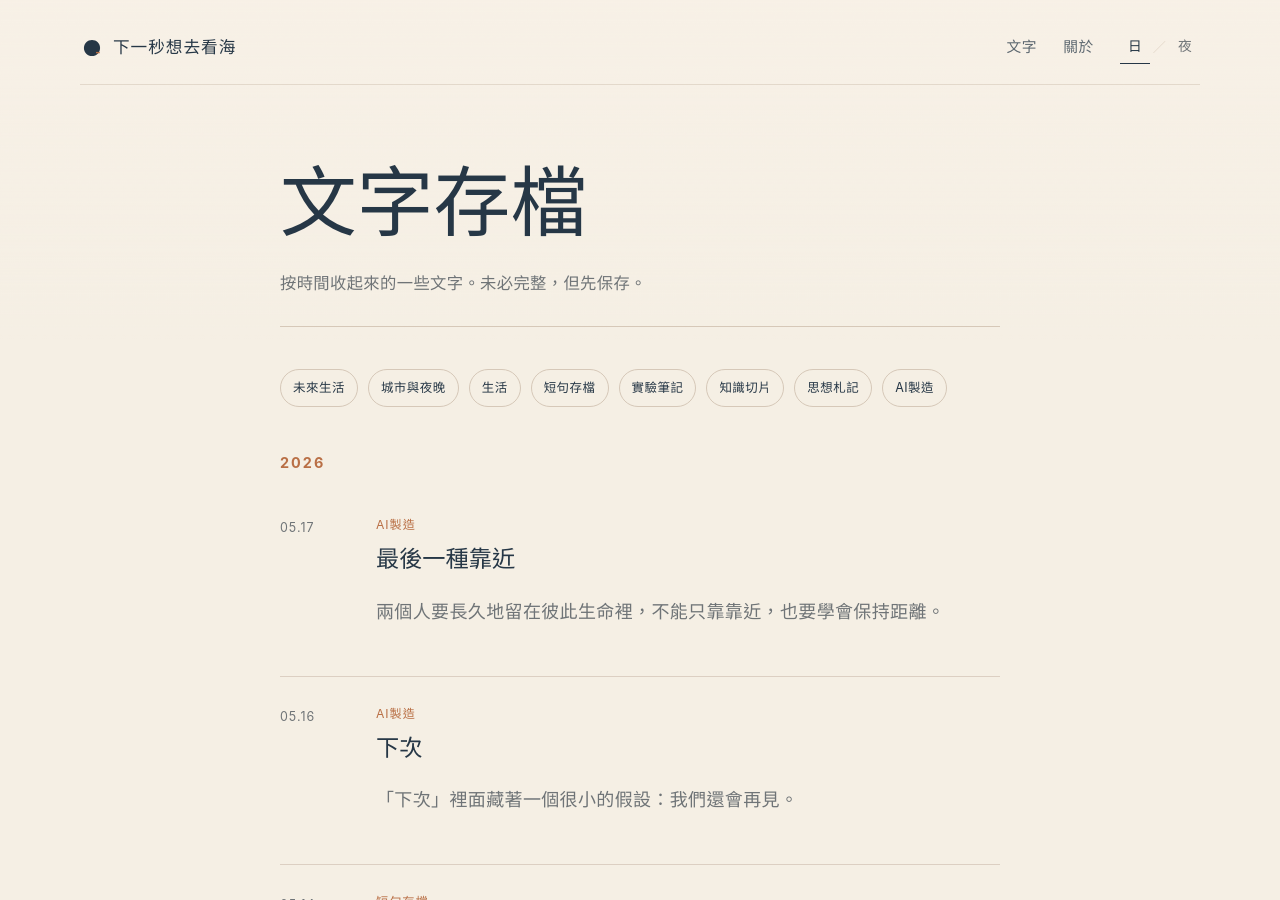
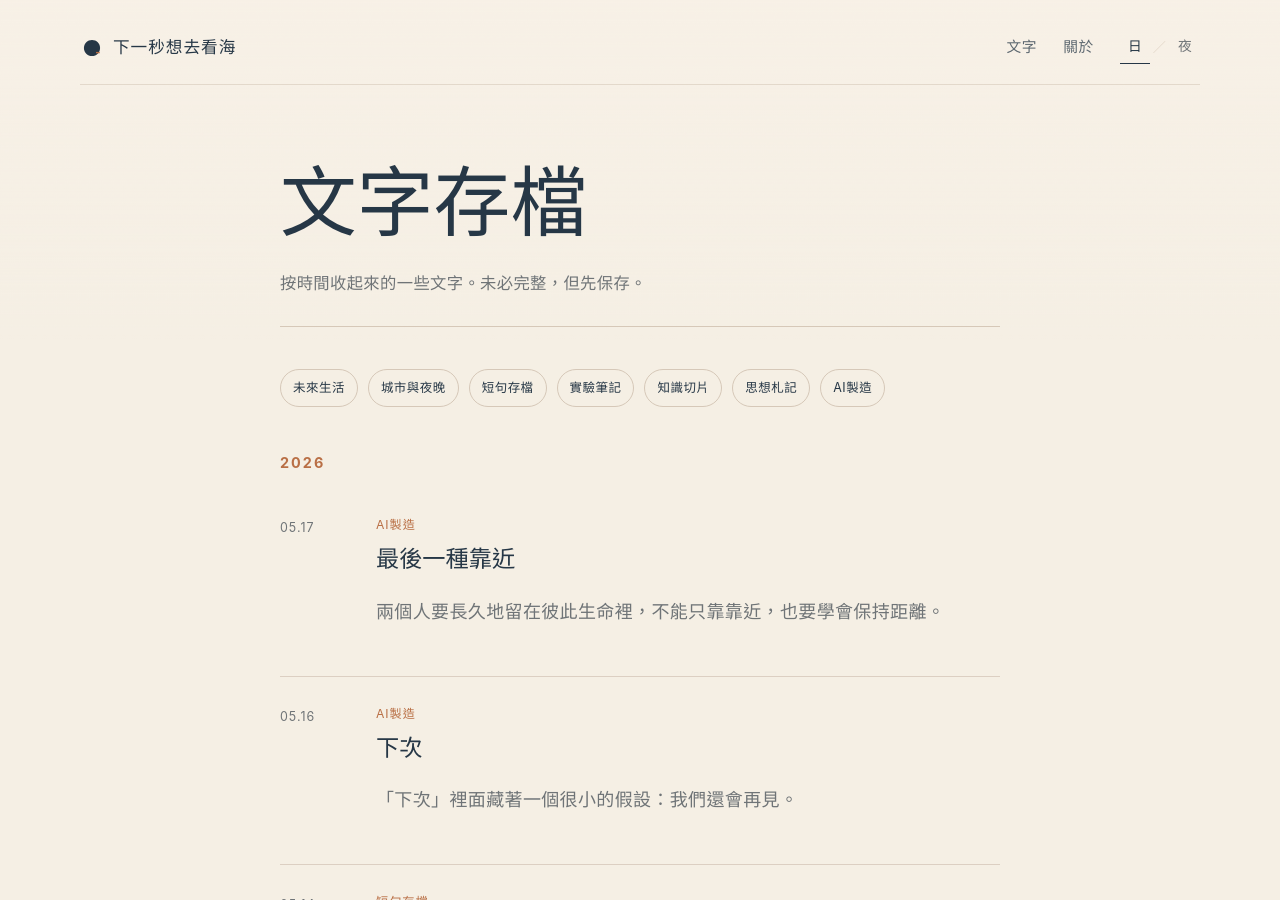
Before and after one commit to angzeli/next-second-sea, a Jekyll site: the page built from writing.md, in a window 1280 px wide and 900 px high. Built offline with Jekyll 4.4.1, drawn with Linux system fonts in a browser that asks for light colours.

Commit message:
Refine post and delete category

```diff
--- a/_data/categories.yml
+++ b/_data/categories.yml
@@ -4,9 +4,6 @@
 - name: 城市與夜晚
   slug: city-and-night
   url: /categories/city-and-night/
-- name: 生活
-  slug: life
-  url: /categories/life/
 - name: 短句存檔
   slug: fragments
   url: /categories/fragments/
```
